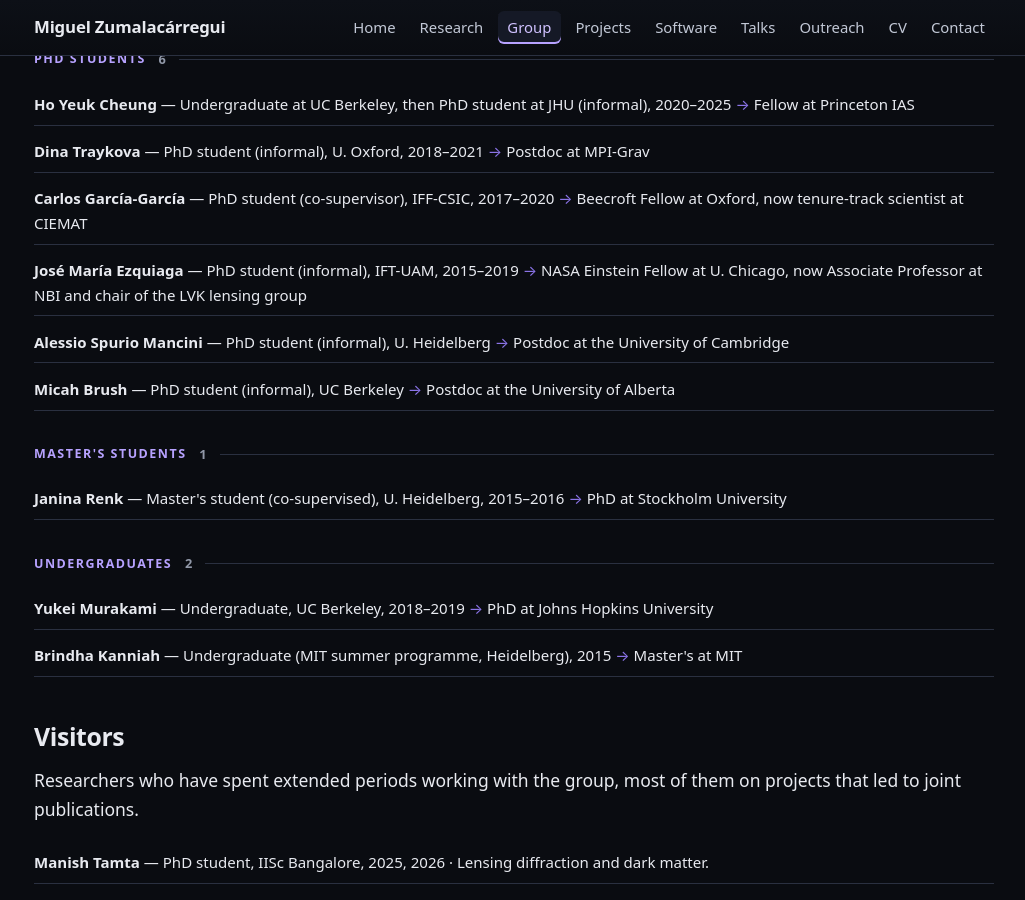
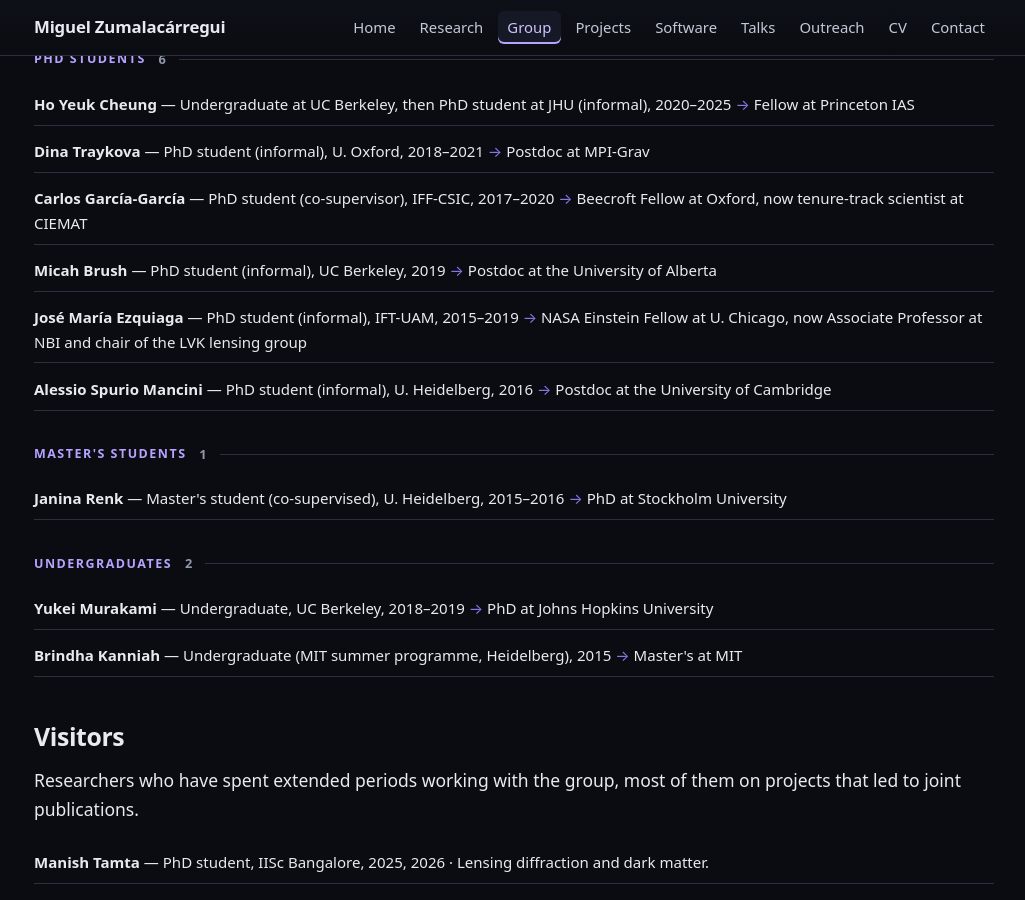
Before and after one commit to miguelzuma/miguelzuma.github.io, a Jekyll site: the page built from group.html, in a window 1280 px wide and 900 px high, scrolled down 2734 px. Shown: the whole window, without its empty margins (126-1151 px from the left). Built offline with Jekyll 4.4.1, drawn with Linux system fonts in a browser that asks for light colours.

Commit message:
Add missing years for Brush (2019) and Spurio Mancini (2016)
Both had no year in the CV, so they sorted last within earlier PhD mentees.
They now sit in chronological place and show the year on the row.

Co-Authored-By: Claude Opus 5 (1M context) <noreply@anthropic.com>
Claude-Session: https://claude.ai/code/session_01E2ZbXszK9qt9svKVxU5Yrt

```diff
--- a/_data/people.yml
+++ b/_data/people.yml
@@ -266,14 +266,16 @@ earlier_mentees:
 
   - name: "Micah Brush"
     stage: phd
-    end: 0
+    end: 2019
     role: "PhD student (informal), UC Berkeley"
+    years: "2019"
     next: "Postdoc at the University of Alberta"
 
   - name: "Alessio Spurio Mancini"
     stage: phd
-    end: 0
+    end: 2016
     role: "PhD student (informal), U. Heidelberg"
+    years: "2016"
     next: "Postdoc at the University of Cambridge"
 
   - name: "Yukei Murakami"
```
